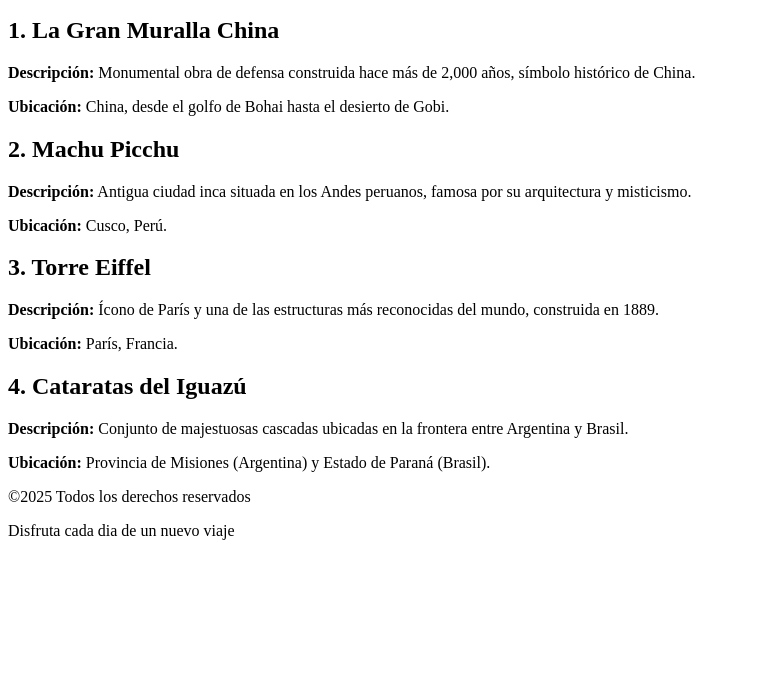
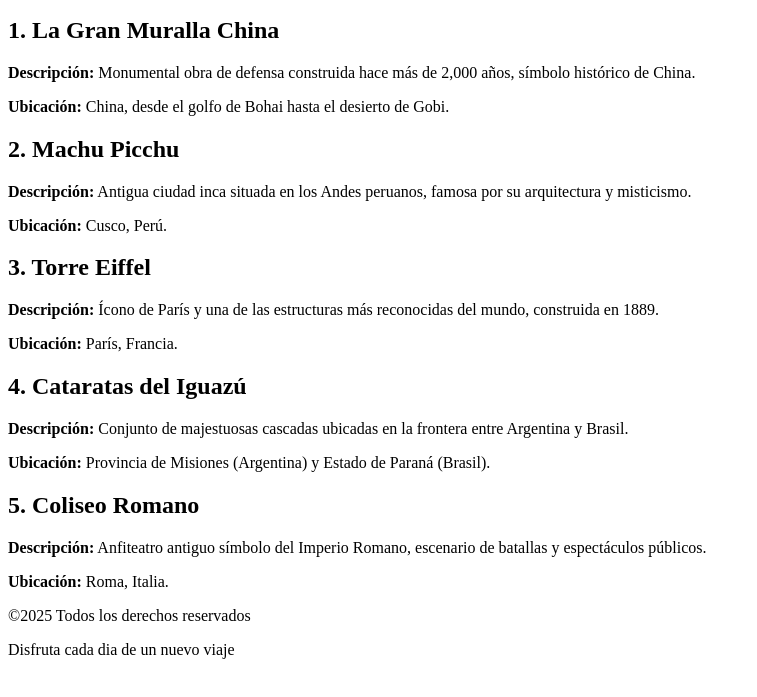
Before and after one commit to SantiagoComas07/lugares_turisticos, a plain HTML site: page index.html in a window 1280 px wide. Shown: the part 101-798 px from the top of the page, without its empty margins (0-757 px from the left). Drawn offline with Linux system fonts and the light colour scheme.

Commit message:
Quinto destino turistico

```diff
--- a/index.html
+++ b/index.html
@@ -44,6 +44,13 @@
             <p><strong>Ubicación:</strong> Provincia de Misiones (Argentina) y Estado de Paraná (Brasil).</p>
         </article>
 
+        <article>
+            <h2>5. Coliseo Romano</h2>
+            <p><strong>Descripción:</strong> Anfiteatro antiguo símbolo del Imperio Romano, escenario de batallas y
+                espectáculos públicos.</p>
+            <p><strong>Ubicación:</strong> Roma, Italia.</p>
+        </article>
+
     </body>
     <footer>
         <p>©2025 Todos los derechos reservados</p>
```
